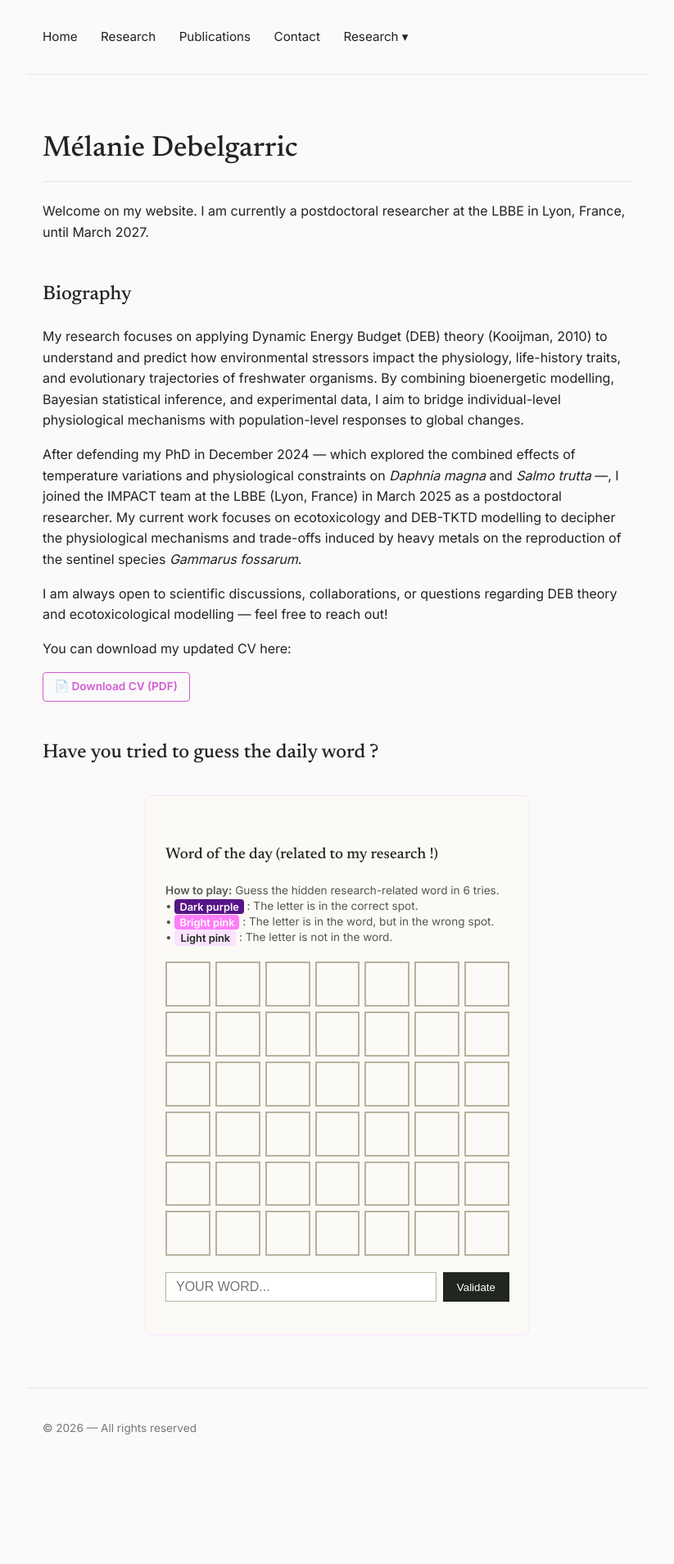
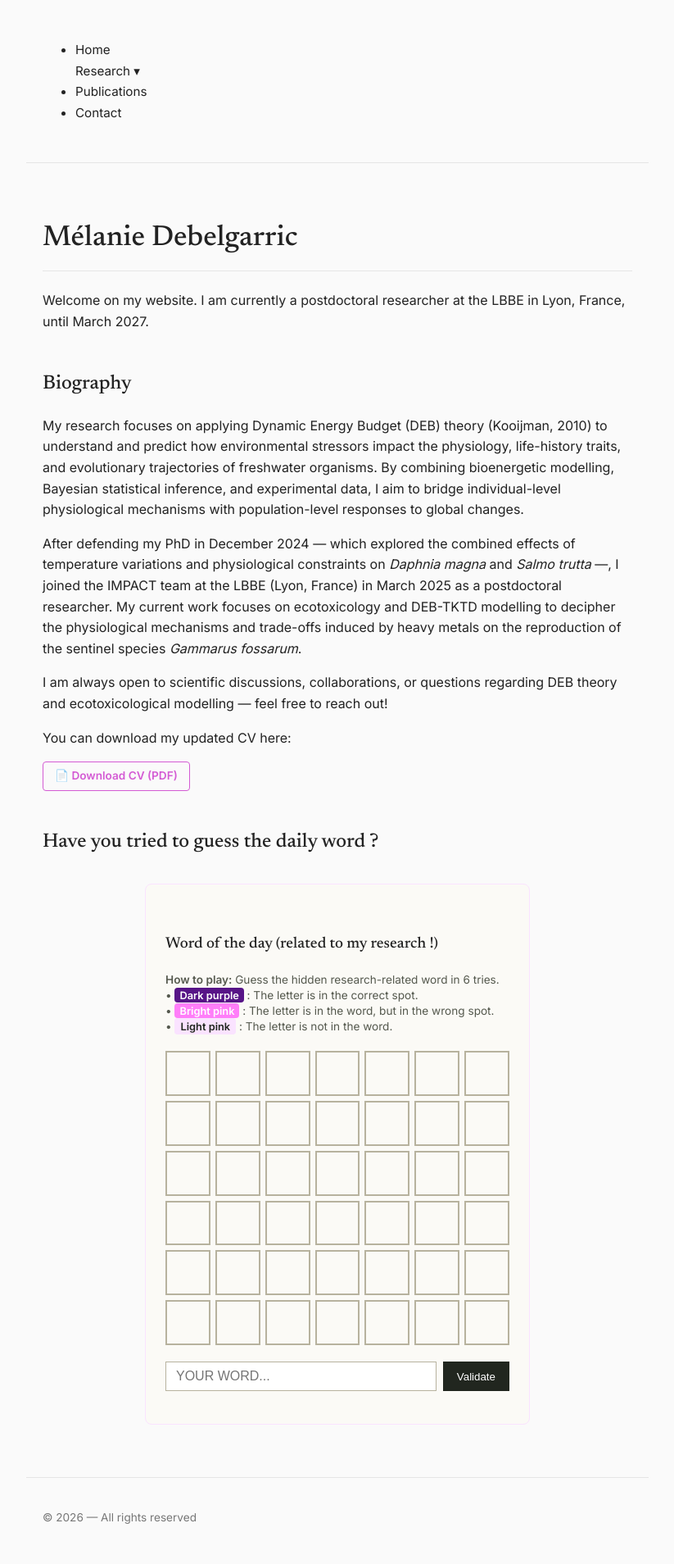
Before and after one commit to mdebelgarric/mdebelgarric.github.io, a Jekyll site: the page built from index.md, in a window 1280 px wide. Shown: the whole page at 82% size, without its empty margins (228-1051 px from the left). Built offline with Jekyll 4.4.1, drawn with Linux system fonts in a browser that asks for light colours; before the commit the page ends 1799 px from its top, so only the background shows below that.

Commit message:
fix menu

```diff
--- a/_includes/nav.html
+++ b/_includes/nav.html
@@ -1,14 +1,17 @@
 <nav>
-    <a href="{{ '/' | relative_url }}">Home</a>
-    <a href="{{ '/research/' | relative_url }}">Research</a>
-    <a href="{{ '/publications/' | relative_url }}">Publications</a>
-    <a href="{{ '/contact/' | relative_url }}">Contact</a>
+  <ul class="nav-links">
+    <li><a href="{{ '/' | relative_url }}">Home</a></li>
 
+    <!-- C'est ici que commence le menu déroulant -->
     <li class="dropdown">
-      <a href="{{ '/research' | relative_url }}" class="dropbtn">Research ▾</a>
+      <a href="{{ '/research/' | relative_url }}" class="dropbtn">Research ▾</a>
       <ul class="dropdown-content">
         <li><a href="{{ '/research#experience' | relative_url }}">Research Experience</a></li>
         <li><a href="{{ '/research#social' | relative_url }}">Academic & Social Events</a></li>
       </ul>
     </li>
+
+    <li><a href="{{ '/publications/' | relative_url }}">Publications</a></li>
+    <li><a href="{{ '/contact/' | relative_url }}">Contact</a></li>
+  </ul>
 </nav>
```
